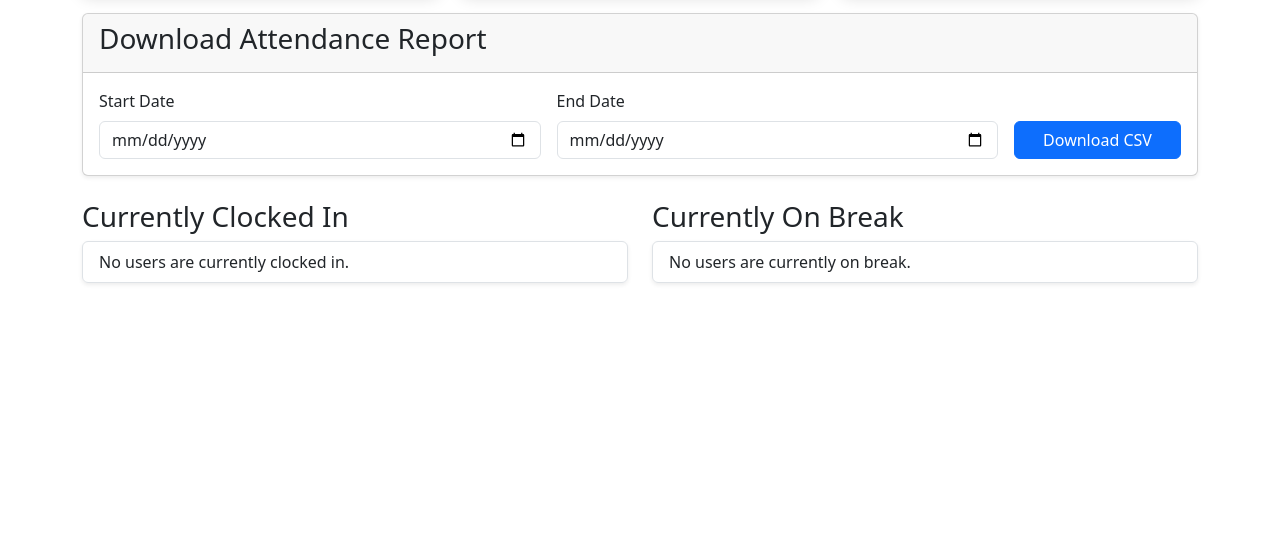
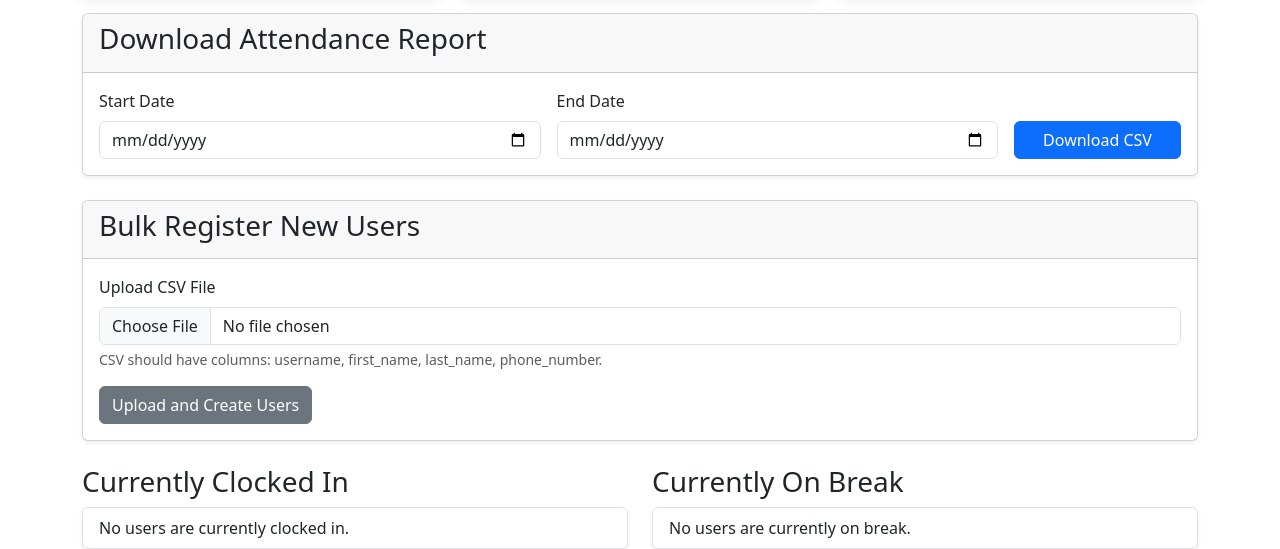
Before and after one commit to kojoedem/timegate, a Django app: page /admin-dashboard/ in a window 1280 px wide. Shown: the part 277-826 px from the top of the page. Before the commit the page ends 561 px from the top, so only its background shows below. Run offline with Django 5.2, Linux system fonts and the light colour scheme; the visitor is signed in with stand-in values (Sample User, id 1); data comes from the database, SQL or seed files in the repository; data that the repository does not hold is empty.

Commit message:
This commit introduces a new "Supervisor" role and a CSV bulk user registration feature.
Key changes include:
- **Supervisor Model:** The `Profile` model now has a `supervisor` field, allowing a many-to-one relationship between users and their supervisors.
- **Bulk User Upload:** A new view and form have been added to the admin dashboard, allowing supervisors to upload a CSV file to create multiple user accounts at once. New users are automatically assigned to the uploading supervisor.
- **Filtered Admin Dashboard:** The admin dashboard is now context-aware. Superusers can see all data, while supervisors can only see statistics and reports for the users they directly manage.
- **Testing:** New unit tests have been added to verify the bulk upload and dashboard filtering functionalities. All tests are passing.

```diff
--- a/attendance/admin.py
+++ b/attendance/admin.py
@@ -10,6 +10,8 @@ class ProfileInline(admin.StackedInline):
     model = Profile
     can_delete = False
     verbose_name_plural = 'profile'
+    fk_name = 'user'
+    raw_id_fields = ('supervisor',)
 
 # Define a new User admin
 class UserAdmin(BaseUserAdmin):
--- a/attendance/models.py
+++ b/attendance/models.py
@@ -27,6 +27,14 @@ class Profile(models.Model):
     user = models.OneToOneField(User, on_delete=models.CASCADE)
     phone_number = models.CharField(max_length=15, blank=True)
     reference_image = models.ImageField(upload_to='reference_images/', null=True, blank=True)
+    supervisor = models.ForeignKey(
+        User,
+        on_delete=models.SET_NULL,
+        null=True,
+        blank=True,
+        related_name='supervised_profiles',
+        help_text="The supervisor for this user."
+    )
 
     def __str__(self):
         return f'{self.user.username} Profile'
--- a/attendance/templates/attendance/admin_dashboard.html
+++ b/attendance/templates/attendance/admin_dashboard.html
@@ -58,6 +58,24 @@
     </div>
 </div>
 
+<!-- Bulk User Upload Form -->
+<div class="card mb-4 shadow-sm">
+    <div class="card-header">
+        <h3>Bulk Register New Users</h3>
+    </div>
+    <div class="card-body">
+        <form action="{% url 'bulk_register' %}" method="post" enctype="multipart/form-data">
+            {% csrf_token %}
+            <div class="mb-3">
+                <label for="csv_file" class="form-label">Upload CSV File</label>
+                <input type="file" class="form-control" id="csv_file" name="csv_file" accept=".csv" required>
+                <div class="form-text">CSV should have columns: username, first_name, last_name, phone_number.</div>
+            </div>
+            <button type="submit" class="btn btn-secondary">Upload and Create Users</button>
+        </form>
+    </div>
+</div>
+
 <!-- Lists of Users -->
 <div class="row">
     <div class="col-md-6">
--- a/attendance/views.py
+++ b/attendance/views.py
@@ -10,6 +10,7 @@ from rest_framework.authtoken.models import Token
 from django.shortcuts import render, redirect
 from django.views import View
 from django.contrib.auth.mixins import LoginRequiredMixin, UserPassesTestMixin
+from django.contrib.admin.views.decorators import staff_member_required
 from django.contrib import messages
 from django.http import HttpResponse
 import csv
@@ -195,26 +196,44 @@ class FaceLoginView(APIView):
 class AdminDashboardView(UserPassesTestMixin, View):
     def test_func(self):
         return self.request.user.is_staff
+
+    def get_supervised_users(self, supervisor):
+        if supervisor.is_superuser:
+            return User.objects.all()
+
+        supervised_user_ids = supervisor.supervised_profiles.values_list('user__id', flat=True)
+        # Include the supervisor themselves in the list of users they can see
+        return User.objects.filter(id__in=list(supervised_user_ids) + [supervisor.id])
+
     def get(self, request):
-        clocked_in_users = Attendance.objects.filter(clock_out__isnull=True, break_start__isnull=True).select_related('user')
-        on_break_users = Attendance.objects.filter(break_start__isnull=False, break_end__isnull=True).select_related('user')
+        base_queryset = self.get_supervised_users(request.user)
+        base_user_ids = base_queryset.values_list('id', flat=True)
+
+        clocked_in_users = Attendance.objects.filter(user_id__in=base_user_ids, clock_out__isnull=True, break_start__isnull=True).select_related('user')
+        on_break_users = Attendance.objects.filter(user_id__in=base_user_ids, break_start__isnull=False, break_end__isnull=True).select_related('user')
+
         context = {
             'clocked_in_users': clocked_in_users,
             'on_break_users': on_break_users,
-            'total_users': User.objects.count(),
+            'total_users': base_queryset.count(),
             'total_clocked_in': clocked_in_users.count(),
             'total_on_break': on_break_users.count(),
         }
         return render(request, 'attendance/admin_dashboard.html', context)
+
     def post(self, request):
         start_date_str = request.POST.get('start_date')
         end_date_str = request.POST.get('end_date')
         if not start_date_str or not end_date_str:
             messages.error(request, "Please provide both a start and end date.")
             return redirect('admin_dashboard')
+
         start_date = datetime.datetime.strptime(start_date_str, '%Y-%m-%d').date()
         end_date = datetime.datetime.strptime(end_date_str, '%Y-%m-%d').date()
-        attendances = Attendance.objects.filter(date__range=[start_date, end_date]).order_by('user', 'date')
+
+        base_queryset = self.get_supervised_users(request.user)
+        attendances = Attendance.objects.filter(user__in=base_queryset, date__range=[start_date, end_date]).order_by('user', 'date')
+
         response = HttpResponse(content_type='text/csv')
         response['Content-Disposition'] = f'attachment; filename="attendance_report_{start_date_str}_to_{end_date_str}.csv"'
         writer = csv.writer(response)
@@ -244,3 +263,58 @@ class LivenessCheckView(APIView):
             return Response({"detail": "Liveness check passed."}, status=status.HTTP_200_OK)
         else:
             return Response({"detail": "Liveness check failed."}, status=status.HTTP_403_FORBIDDEN)
+
+
+@staff_member_required
+def bulk_register_users(request):
+    if request.method == 'POST':
+        csv_file = request.FILES.get('csv_file')
+        if not csv_file or not csv_file.name.endswith('.csv'):
+            messages.error(request, 'Please upload a valid .csv file.')
+            return redirect('admin_dashboard')
+
+        try:
+            decoded_file = csv_file.read().decode('utf-8').splitlines()
+            reader = csv.DictReader(decoded_file)
+
+            created_count = 0
+            errors = []
+
+            for row in reader:
+                username = row.get('username')
+                if not username:
+                    errors.append(f"Skipping row {reader.line_num}: missing username.")
+                    continue
+
+                if User.objects.filter(username=username).exists():
+                    errors.append(f"Skipping user '{username}': already exists.")
+                    continue
+
+                # Create user with a random password
+                password = User.objects.make_random_password()
+                user = User.objects.create_user(
+                    username=username,
+                    password=password,
+                    first_name=row.get('first_name', ''),
+                    last_name=row.get('last_name', '')
+                )
+
+                # Update profile
+                user.profile.phone_number = row.get('phone_number', '')
+                user.profile.supervisor = request.user
+                user.profile.save()
+
+                created_count += 1
+                # You might want to email the user their temporary password here
+
+            if created_count > 0:
+                messages.success(request, f'Successfully created {created_count} new users.')
+            if errors:
+                messages.warning(request, 'Some users could not be created: ' + " ".join(errors))
+
+        except Exception as e:
+            messages.error(request, f"An error occurred while processing the file: {e}")
+
+        return redirect('admin_dashboard')
+
+    return redirect('admin_dashboard')
--- a/attendance/web_urls.py
+++ b/attendance/web_urls.py
@@ -1,9 +1,10 @@
 from django.urls import path
-from .views import register, clocking_page, UserProfileView, AdminDashboardView
+from .views import register, clocking_page, UserProfileView, AdminDashboardView, bulk_register_users
 
 urlpatterns = [
     path("", clocking_page, name="clocking_page"),
     path("register/", register, name="register"),
+    path("bulk-register/", bulk_register_users, name="bulk_register"),
     path("profile/", UserProfileView.as_view(), name="profile_page"),
     path("admin-dashboard/", AdminDashboardView.as_view(), name="admin_dashboard"),
 ]
```
Also changed, not shown: attendance/tests.py (+44 -0 lines), attendance/migrations/0005_profile_supervisor.py (added), media/reference_images/face2_xe9M8v8.png (added).
